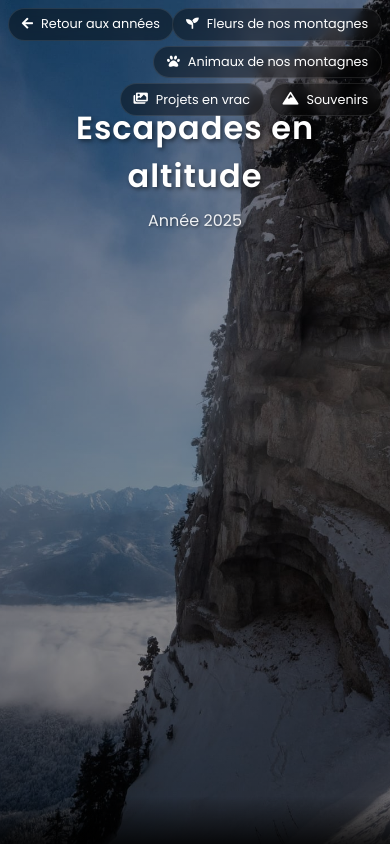
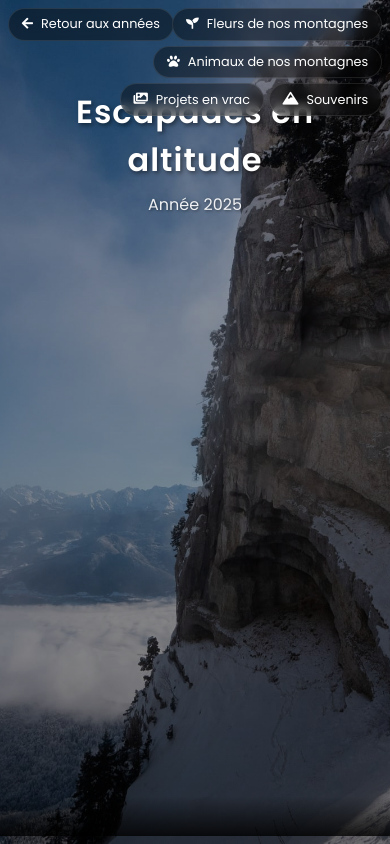
Before and after one commit to mikelum38/hiking-gallery, a Flask app: template templates/future.html in a window 390 px wide. Run offline with Flask 3, Linux system fonts and the light colour scheme; the template is opened without the code that fills it, so the values that code supplies are empty; some libraries are stand-ins or nearby versions.

Commit message:
ajustements mobiles page future

```diff
--- a/templates/future.html
+++ b/templates/future.html
@@ -43,12 +43,13 @@
             left: 1rem;
             z-index: 100;
             cursor: pointer;
+            -webkit-tap-highlight-color: transparent;
         }
 
         .back-link, .action-btn {
             background: rgba(0, 0, 0, 0.4);
-            color: white;
-            text-decoration: none;
+            color: white !important;
+            text-decoration: none !important;
             padding: 0.6rem 1.2rem;
             border-radius: 25px;
             display: inline-flex;
@@ -59,13 +60,16 @@
             border: 1px solid rgba(255, 255, 255, 0.1);
             white-space: nowrap;
             transition: all 0.3s ease;
+            touch-action: manipulation;
         }
 
         .back-link:hover, .action-btn:hover {
             background: rgba(0, 0, 0, 0.6);
-            color: white;
-            text-decoration: none;
             transform: translateY(-1px);
+        }
+
+        .back-link:active, .action-btn:active {
+            transform: translateY(0);
         }
 
         .hero-content {
@@ -180,7 +184,7 @@
             }
 
             .hero-content {
-                margin-top: 6.5rem;
+                margin-top: 5.5rem;
                 padding: 0 0.5rem;
             }
 
@@ -194,15 +198,15 @@
 
             .gallery-container {
                 padding: 1rem;
-                bottom: 0;
-                max-height: 60vh;
+                bottom: 0.5rem;
+                max-height: 65vh;
                 overflow-y: auto;
             }
 
             .month-grid {
                 grid-template-columns: repeat(auto-fill, minmax(250px, 1fr));
                 gap: 0.75rem;
-                padding-bottom: 1rem;
+                padding-bottom: 0.5rem;
             }
 
             .month-card {
```
